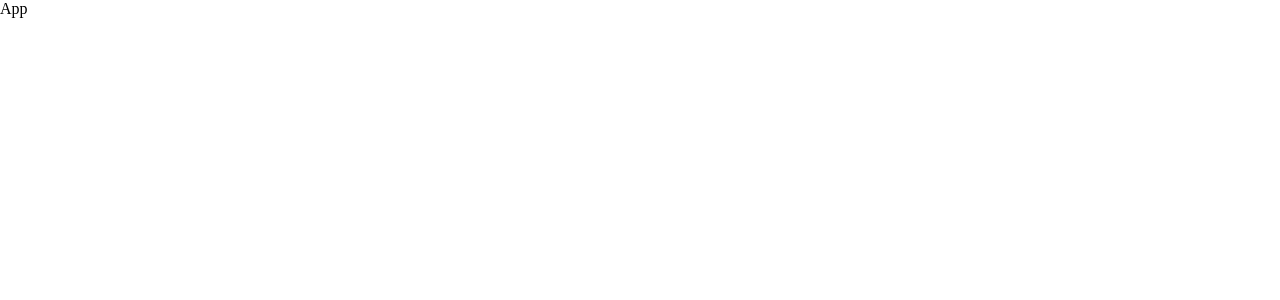
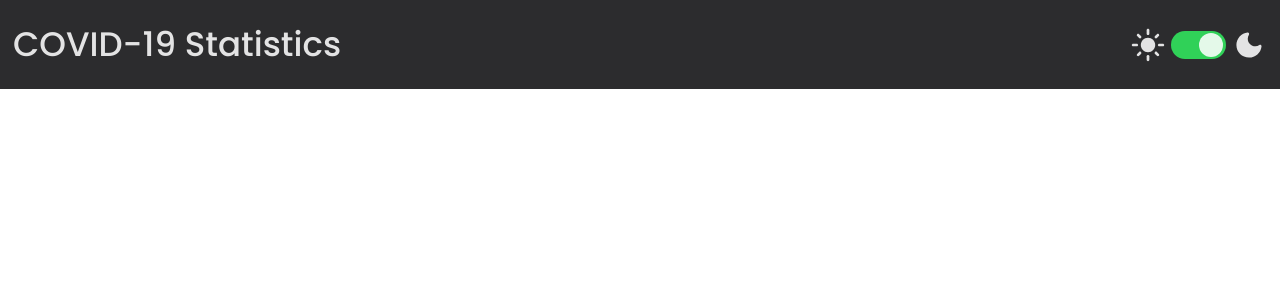
Before and after one commit to KarolBarzowski/projekt-amw, a React (Create React App) app: page / in a window 1280 px wide. Shown: the top 300 px of the page. Built offline with nearby package versions, Linux system fonts and the light colour scheme.

Commit message:
Created nav. Added theme switch

```diff
--- a/public/index.html
+++ b/public/index.html
@@ -24,6 +24,8 @@
       work correctly both with client-side routing and a non-root public URL.
       Learn how to configure a non-root public URL by running `npm run build`.
     -->
+    <link rel="preconnect" href="https://fonts.gstatic.com">
+    <link href="https://fonts.googleapis.com/css2?family=Poppins:wght@400;500;700&display=swap" rel="stylesheet">
     <title>React App</title>
   </head>
   <body>
--- /dev/null
+++ b/src/components/Heading/index.js
@@ -0,0 +1,11 @@
+import styled from "styled-components";
+
+const Heading = styled.nav`
+  color: ${({ theme }) => theme.text};
+  font-size: ${({ big }) => (big ? "34px" : "21px")};
+  font-weight: 500;
+  font-family: "Poppins", sans-serif;
+  transition: color 0.15s ease-in-out;
+`;
+
+export default Heading;
--- /dev/null
+++ b/src/components/Nav/index.js
@@ -0,0 +1,56 @@
+import React from "react";
+import styled from "styled-components";
+import Heading from "components/Heading";
+import Switch from "components/Switch";
+import { ReactComponent as LightModeIcon } from "assets/light_mode.svg";
+import { ReactComponent as DarkModeIcon } from "assets/dark_mode.svg";
+
+const Wrapper = styled.nav`
+  position: fixed;
+  top: 0;
+  left: 0;
+  display: flex;
+  flex-flow: row nowrap;
+  align-items: center;
+  justify-content: space-between;
+  height: 89px;
+  width: 100%;
+  padding: 13px;
+  background-color: ${({ theme }) => theme.gray5};
+  transition: background-color 0.15s ease-in-out;
+`;
+
+const ThemeWrapper = styled.div`
+  display: flex;
+  flex-flow: row nowrap;
+  align-items: center;
+`;
+
+const StyledLightModeIcon = styled(LightModeIcon)`
+  fill: ${({ theme }) => theme.text};
+  transition: fill 0.15s ease-in-out;
+`;
+
+const StyledDarkModeIcon = styled(DarkModeIcon)`
+  fill: ${({ theme }) => theme.text};
+  transition: fill 0.15s ease-in-out;
+`;
+
+function Nav({ theme, toggleTheme }) {
+  const handleChangeTheme = () => {
+    toggleTheme(theme === "light" ? "dark" : "light");
+  };
+
+  return (
+    <Wrapper>
+      <Heading big>COVID-19 Statistics</Heading>
+      <ThemeWrapper>
+        <StyledLightModeIcon />
+        <Switch isChecked={theme === "dark"} setIsChecked={handleChangeTheme} />
+        <StyledDarkModeIcon />
+      </ThemeWrapper>
+    </Wrapper>
+  );
+}
+
+export default Nav;
--- /dev/null
+++ b/src/components/Switch/index.js
@@ -0,0 +1,41 @@
+import React from "react";
+import styled from "styled-components";
+
+const Label = styled.label`
+  position: relative;
+  height: 28px;
+  width: 55px;
+  border-radius: 100px;
+  cursor: pointer;
+  margin: 0 5px;
+  background-color: ${({ theme, isChecked }) =>
+    isChecked ? theme.green : theme.gray3};
+  transition: background-color 0.15s ease-in-out;
+`;
+
+const Input = styled.input`
+  opacity: 0;
+  height: 0;
+  width: 0;
+`;
+
+const Checkmark = styled.span`
+  position: absolute;
+  top: 2px;
+  left: 3px;
+  height: 24px;
+  width: 24px;
+  background-color: rgb(255, 255, 255, 0.87);
+  border-radius: 50%;
+  transform: translateX(${({ isChecked }) => (isChecked ? "25px" : "0px")});
+  transition: transform 0.3s ease-in-out;
+`;
+
+const Switch = ({ isChecked, setIsChecked }) => (
+  <Label isChecked={isChecked}>
+    <Input type="checkbox" checked={isChecked} onChange={setIsChecked} />
+    <Checkmark isChecked={isChecked} />
+  </Label>
+);
+
+export default Switch;
--- /dev/null
+++ b/src/hooks/useDarkMode.js
@@ -0,0 +1,13 @@
+import { useState } from "react";
+
+export const useDarkMode = () => {
+  const { localStorage } = window;
+  const [theme, setTheme] = useState(localStorage.getItem("theme") || "dark");
+
+  const toggleTheme = (mode) => {
+    localStorage.setItem("theme", mode);
+    setTheme(mode);
+  };
+
+  return [theme, toggleTheme];
+};
--- a/src/theme/mainTheme.js
+++ b/src/theme/mainTheme.js
@@ -1 +1,28 @@
-export const theme = {};
+export const theme = {
+  dark: {
+    text: "rgb(255, 255, 255, .87)",
+    textSecondary: "rgba(255, 255, 255, .6)",
+    gray: "rgb(142, 142, 147)",
+    gray2: "rgb(99, 99, 102)",
+    gray3: "rgb(72, 72, 74)",
+    gray4: "rgb(58, 58, 60)",
+    gray5: "rgb(44, 44, 46)",
+    gray6: "rgb(28, 28, 30)",
+    blue: "rgb(10, 132, 255)",
+    red: "rgb(255, 69, 58)",
+    green: "rgb(48, 209, 88)",
+  },
+  light: {
+    text: "rgb(28, 28, 30)",
+    textSecondary: "rgba(28, 28, 30, .6)",
+    gray: "rgb(142, 142, 147)",
+    gray2: "rgb(174, 174, 178)",
+    gray3: "rgb(199, 199, 204)",
+    gray4: "rgb(209, 209, 214)",
+    gray5: "rgb(229, 229, 234)",
+    gray6: "rgb(242, 242, 247)",
+    blue: "rgb(10, 122, 255)",
+    red: "rgb(255, 59, 48)",
+    green: "rgb(52, 199, 89)",
+  },
+};
--- a/src/views/Root.js
+++ b/src/views/Root.js
@@ -1,14 +1,19 @@
 import React from "react";
 import { ThemeProvider } from "styled-components";
 import GlobalStyle from "theme/GlobalStyle";
-import { theme } from "theme/mainTheme";
+import { theme as mainTheme } from "theme/mainTheme";
 import { BrowserRouter, Switch, Route } from "react-router-dom";
 import App from "views/App";
+import Nav from "components/Nav";
+import { useDarkMode } from "hooks/useDarkMode";
 
 function Root() {
+  const [theme, toggleTheme] = useDarkMode();
+
   return (
-    <ThemeProvider theme={theme}>
+    <ThemeProvider theme={mainTheme[theme]}>
       <GlobalStyle />
+      <Nav theme={theme} toggleTheme={toggleTheme} />
       <BrowserRouter>
         <Switch>
           <Route path="/" exact component={App} />
```
Also changed, not shown: src/components/Paragraph/index.js (added, +12 -0 lines), src/assets/dark_mode.svg (added), src/assets/light_mode.svg (added).
